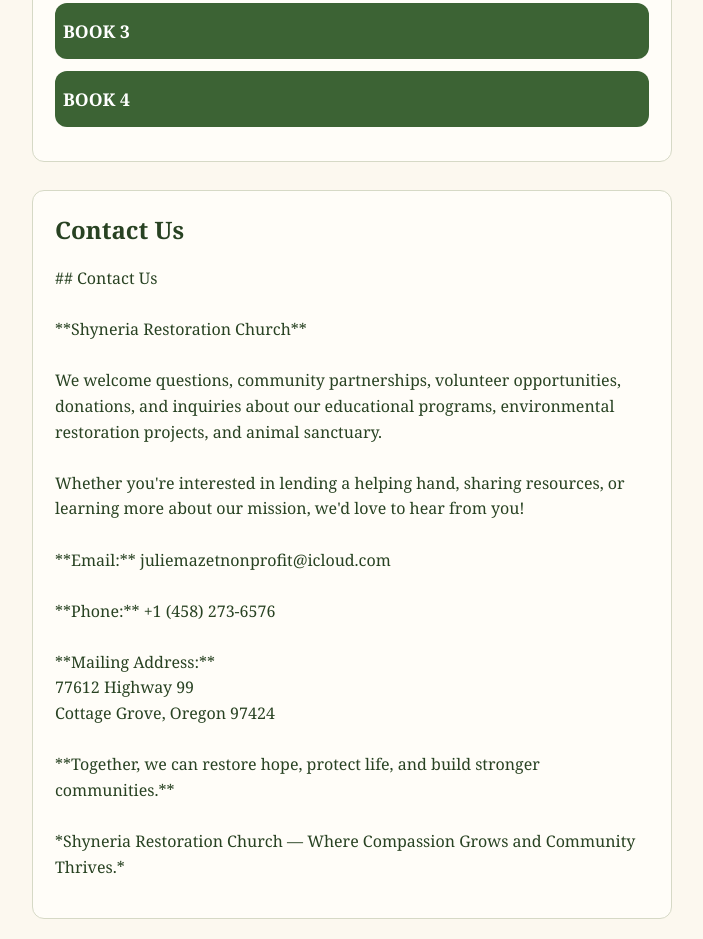
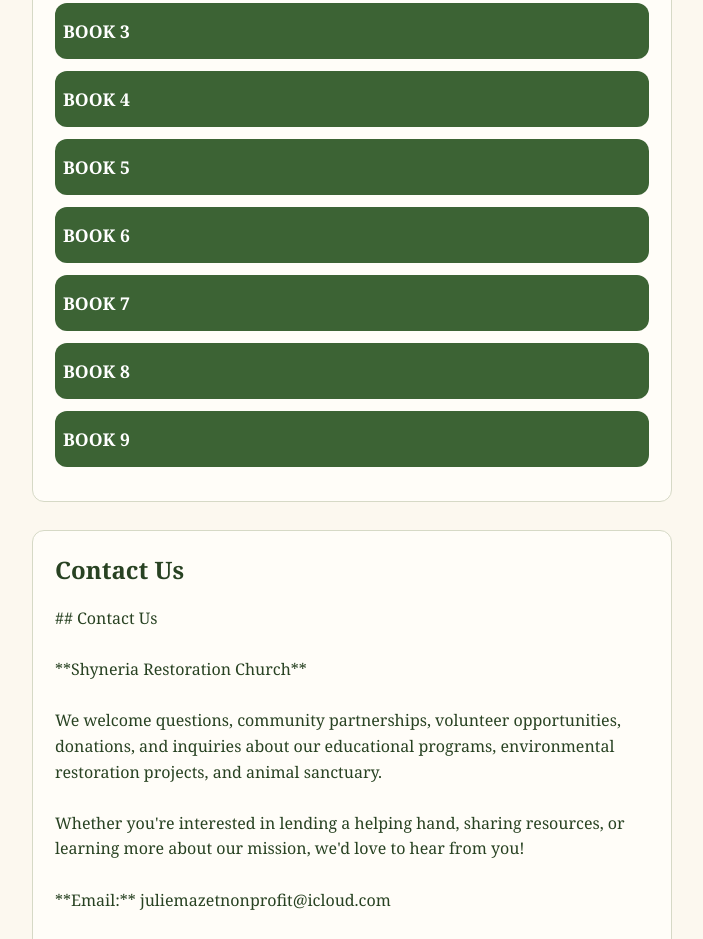
Before and after one commit to JULIEMCLEACH/shyneria-restoration-church, a plain HTML site: page index.html in a window 1280 px wide. Shown: the part 4174-5113 px from the top of the page, without its empty margins (288-991 px from the left). Drawn offline with Linux system fonts and the light colour scheme.

Commit message:
Update index.html

```diff
--- a/index.html
+++ b/index.html
@@ -1,4 +1,4 @@
- <!doctype html>
+<!doctype html>
 <html lang="en"><head><meta charset="utf-8"><meta name="viewport" content="width=device-width,initial-scale=1"><title>Welcome to Shyneria</title><style>
 :root{font-family:Georgia,serif;color:#284222;background:#fcf8ef}*{box-sizing:border-box}body{margin:0}main{max-width:850px;margin:auto;padding:16px;text-align:center}.hero{display:block;width:min(100%,520px);height:auto;margin:0 auto 20px}nav{display:grid;grid-template-columns:repeat(2,minmax(0,1fr));gap:12px;max-width:540px;margin:0 auto 36px}a.button{display:block;padding:16px 8px;background:#3c6334;color:white;text-decoration:none;border-radius:12px;font:bold 1.1rem Georgia,serif}a.button:hover,a.button:focus{background:#254b28}section{max-width:640px;margin:28px auto;padding:22px;border:1px solid #d6d9c6;border-radius:12px;background:#fffdf8;text-align:left}section h2{margin-top:0}section p{line-height:1.6;white-space:pre-line}section a.button{margin:12px 0}footer{font-size:.9rem;color:#5c6c55;margin:32px 0}@media(max-width:400px){nav{grid-template-columns:1fr}.hero{width:100%}}
 </style></head><body><main><img class="hero" src="/images/shyneria-logo.jpg" alt="Welcome to Shyneria — Open to Find a Kingdom Inside, with mushrooms, acorns and vines"><nav aria-label="Main navigation"><a class="button" href="#our-story">Our Story</a><a class="button" href="#our-mission">Our Mission</a><a class="button" href="#library">Library</a><a class="button" href="#contact-us">Contact Us</a></nav>
@@ -9,6 +9,11 @@
 <a class="button" href="/Book2.pdf" target="_blank" rel="noopener">BOOK 2</a>
 <a class="button" href="/Book3.pdf" target="_blank" rel="noopener">BOOK 3</a>
 <a class="button" href="/Book4.pdf" target="_blank" rel="noopener">BOOK 4</a>
+<a class="button" href="/Book5.pdf" target="_blank" rel="noopener">BOOK 5</a>
+<a class="button" href="/Book6.pdf" target="_blank" rel="noopener">BOOK 6</a>
+<a class="button" href="/Book7.pdf" target="_blank" rel="noopener">BOOK 7</a>
+<a class="button" href="/Book8.pdf" target="_blank" rel="noopener">BOOK 8</a>
+<a class="button" href="/Book9.pdf" target="_blank" rel="noopener">BOOK 9</a>
 </section>
 <section id="contact-us"><h2>Contact Us</h2><p>Contact information will appear here.</p></section>
 </main><script>
```
